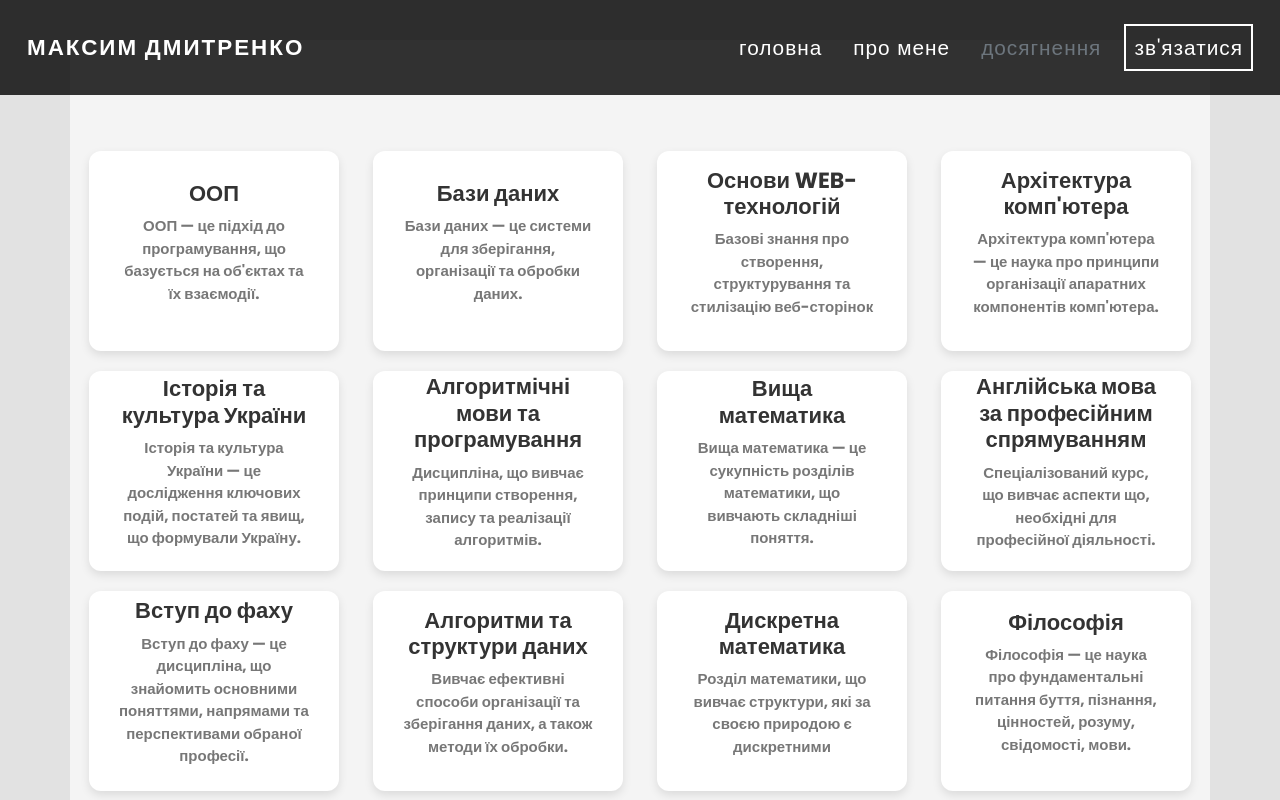
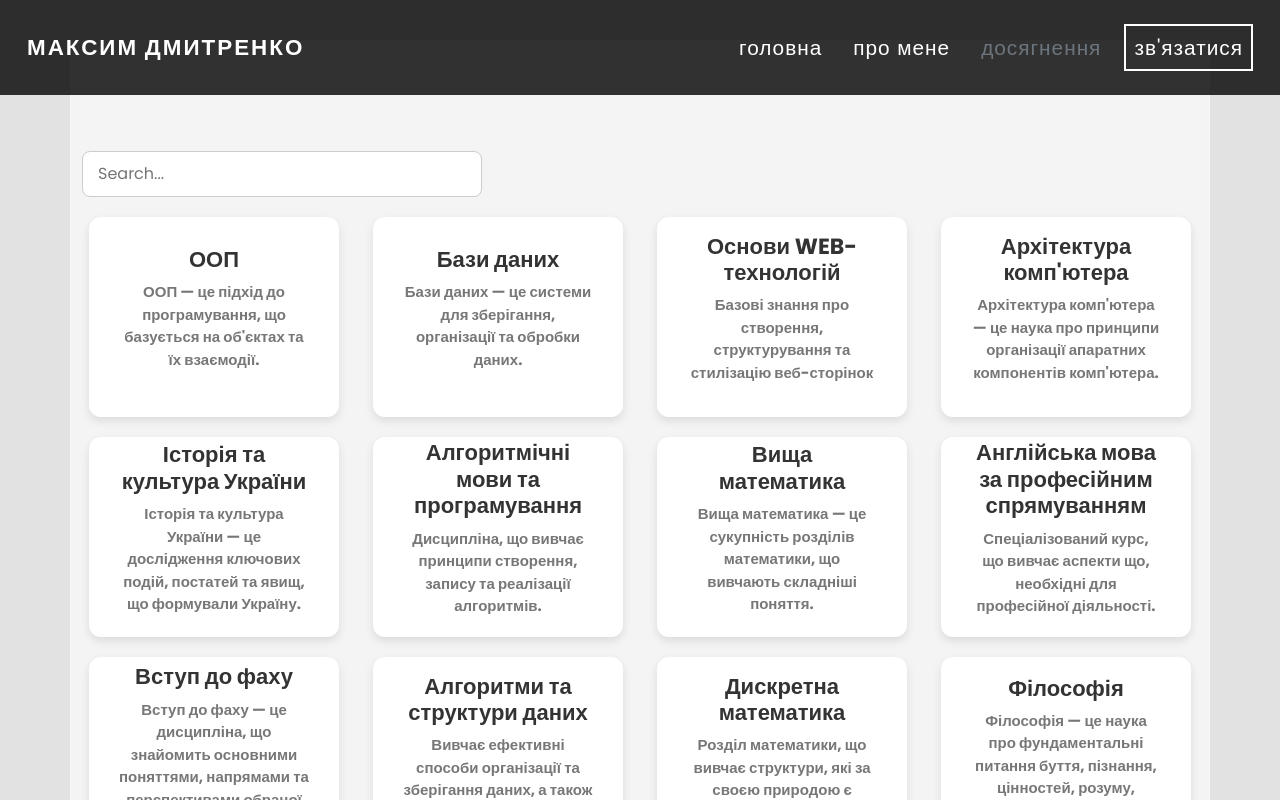
Before and after one commit to MaXDmitR/resume, a React (Create React App) app: page /achivments in a window 1280 px wide. Shown: the top 800 px of the page. Built offline with nearby package versions, Linux system fonts and the light colour scheme.

Commit message:
add filter

```diff
--- /dev/null
+++ b/src/components/questions/inputFillter.jsx
@@ -0,0 +1,11 @@
+import React from 'react'
+
+const InputFillter = (props) => {
+  return (
+    <div>
+        <input type="text" onChange={e => props.filter(e.target.value)} placeholder='Search...' className='inputFillter'/>
+    </div>
+  )
+}
+
+export default InputFillter
--- a/src/components/questions/questionBack.jsx
+++ b/src/components/questions/questionBack.jsx
@@ -1,17 +1,19 @@
 import React, { useState,} from 'react'
 import SubjectList from './subjectList'
 import Questions from './questions.json';
+import scrollToElement from '../../scripts/scrollHandler';
 import QuestionList from './QuestionList';
-import scrollToElement from '../../scripts/scrollHandler';
+import InputFillter from './inputFillter';
 
 const QuestionBack = () => {
 
   const [currentSubject, setCurrentSubject] = useState([])
 
+  const [filteredSubjects, setFilteredSubjects] = useState(Questions)
+
 
 
   const handleSubjectClick = (id) => {
-
     const subject = Questions.find(q => q.id === id)
     if (subject) {
       setCurrentSubject(subject.questions)
@@ -20,11 +22,22 @@
 
   };
 
+
+const filterSubjects = (value) => {
+  setFilteredSubjects(
+    Questions.filter(q =>
+      q.name.toLowerCase().includes(value.toLowerCase())
+    )
+  );
+};
+
+
   return (
     <div className="container-fluid achiv-bg">
       <div className="container achiv-content">
 
-        <SubjectList info={Questions} setSubject={handleSubjectClick}/>
+        <InputFillter filter={filterSubjects}/>
+        <SubjectList info={filteredSubjects} setSubject={handleSubjectClick}/>
         <QuestionList info={currentSubject} />
       </div>
     </div>
--- a/src/styles/achivments.css
+++ b/src/styles/achivments.css
@@ -20,7 +20,6 @@
 /*<---------------->*/
 
 .subj-wraper {
-    margin-top: 110px;
     display: flex;
     flex-wrap: wrap;
     gap: 20px;
@@ -96,3 +95,19 @@
     box-shadow: 0 8px 20px rgba(0, 0, 0, 0.2);
     background: #f0f8ff;
 }
+
+/*<---------------->*/
+/* СТИЛІ ДЛЯ фільтра */
+/*<---------------->*/
+
+.inputFillter {
+    margin-top: 110px;
+    width: 100%;
+    max-width: 400px;
+    padding: 10px 15px;
+    margin-bottom: 20px;
+    border: 1px solid #ccc;
+    border-radius: 8px;
+    font-size: 16px;
+    transition: border-color 0.3s ease;
+}
```
